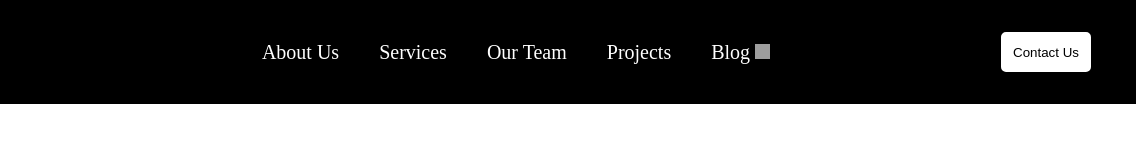
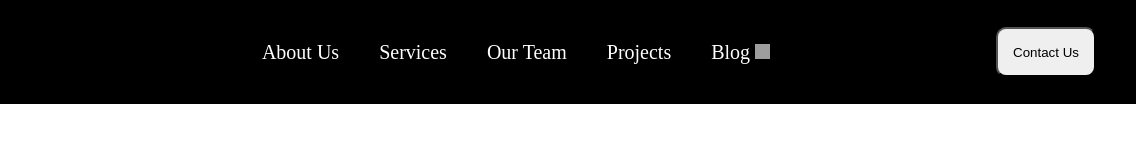
Before and after one commit to AsadsHacker/CSS-Assignment-05, a plain HTML site: page index.html in a window 1280 px wide. Shown: the full height of the page, 144-1280 px from the left. Drawn offline with Linux system fonts and the light colour scheme; grey boxes are pictures that could not be loaded.

Commit message:
MJV-Header

```diff
--- a/style.css
+++ b/style.css
@@ -27,8 +27,8 @@ a{
     color: white;
 }
 .button {
-    color: black !important;
-    background-color: white !important;
+    color: black ;
+    background-color: white
     border: 5px solid black;
     size: 40px !important;
     width: 100px;
```
